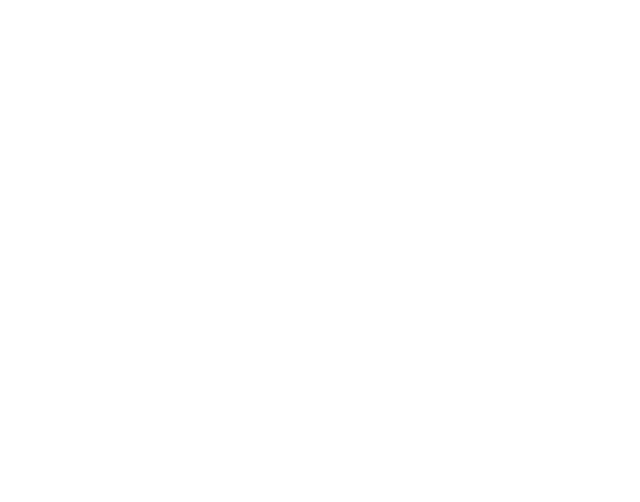
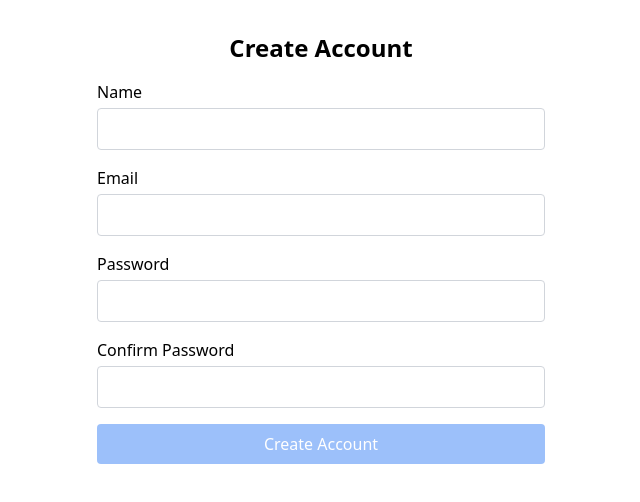
Before and after one commit to nathangtg/appetite-ui-angular, an Angular app: page /auth/register in a window 1280 px wide. Before the commit this address led to /. Shown: the top 502 px of the page, without its empty margins (319-959 px from the left). Built offline with nearby package versions, Linux system fonts and the light colour scheme.

Commit message:
Created the Sign-up page with Account Service

```diff
--- a/src/app/app.routes.ts
+++ b/src/app/app.routes.ts
@@ -1,6 +1,8 @@
 import { Routes } from '@angular/router';
 import { LoginComponent } from './pages/login/login.component';
+import { RegisterComponent } from './pages/register/register.component';
 
 export const routes: Routes = [
   { path: 'auth/login', component: LoginComponent, pathMatch: 'full' },
+  { path: 'auth/register', component: RegisterComponent, pathMatch: 'full' },
 ];
--- /dev/null
+++ b/src/app/pages/register/register.component.html
@@ -0,0 +1,59 @@
+<div class="max-w-md mx-auto mt-8">
+  <h2 class="text-2xl font-semibold mb-4 text-center">Create Account</h2>
+  <form (ngSubmit)="onSubmit()" #createForm="ngForm" class="space-y-4">
+    <div>
+      <label for="name" class="block mb-1">Name</label>
+      <input
+        type="text"
+        id="name"
+        name="name"
+        [(ngModel)]="registerData.name"
+        required
+        class="w-full px-4 py-2 rounded border border-gray-300 focus:outline-none focus:border-blue-500"
+      />
+    </div>
+    <div>
+      <label for="email" class="block mb-1">Email</label>
+      <input
+        type="email"
+        id="email"
+        name="email"
+        [(ngModel)]="registerData.email"
+        required
+        class="w-full px-4 py-2 rounded border border-gray-300 focus:outline-none focus:border-blue-500"
+      />
+    </div>
+    <div>
+      <label for="password" class="block mb-1">Password</label>
+      <input
+        type="password"
+        id="password"
+        name="password"
+        [(ngModel)]="registerData.password"
+        required
+        class="w-full px-4 py-2 rounded border border-gray-300 focus:outline-none focus:border-blue-500"
+      />
+    </div>
+    <div>
+      <label for="confirmPassword" class="block mb-1">Confirm Password</label>
+      <input
+        type="password"
+        id="password_confirmation"
+        name="password_confirmation"
+        [(ngModel)]="registerData.password_confirmation"
+        required
+        class="w-full px-4 py-2 rounded border border-gray-300 focus:outline-none focus:border-blue-500"
+      />
+      <div *ngIf="registrationError" class="text-red-500">
+        {{ registrationError }}
+      </div>
+    </div>
+    <button
+      type="submit"
+      [disabled]="!createForm.form.valid || isLoading"
+      class="w-full bg-blue-500 text-white py-2 px-4 rounded disabled:opacity-50 disabled:pointer-events-none"
+    >
+      Create Account
+    </button>
+  </form>
+</div>
--- /dev/null
+++ b/src/app/pages/register/register.component.ts
@@ -0,0 +1,62 @@
+import { AccountService } from './../../services/account.service';
+import { Component } from '@angular/core';
+import { FormsModule } from '@angular/forms';
+import { HttpClientModule, HttpErrorResponse } from '@angular/common/http';
+import { CommonModule } from '@angular/common';
+
+@Component({
+  selector: 'app-register',
+  standalone: true,
+  imports: [FormsModule, HttpClientModule, CommonModule],
+  templateUrl: './register.component.html',
+  styleUrl: './register.component.css',
+})
+export class RegisterComponent {
+  registerData = {
+    name: '',
+    email: '',
+    password: '',
+    password_confirmation: '',
+  };
+
+  registerResponse = {
+    token: '',
+  };
+
+  registerError: string = '';
+
+  confirmPassword: string = '';
+  passwordsMismatch: boolean = false;
+  registrationError: string = '';
+  isLoading: boolean = false;
+
+  constructor(private AccountService: AccountService) {}
+
+  onSubmit() {
+    this.isLoading = true;
+    this.AccountService.onSignup(this.registerData).subscribe(
+      (response: any) => {
+        console.log('Registration successful:', response);
+        this.registerResponse = response;
+        localStorage.setItem('token', this.registerResponse.token);
+        this.isLoading = false;
+      },
+      (error: HttpErrorResponse) => {
+        console.error('Error during registration:', error);
+        if (error.status === 422) {
+          // Check if the error message indicates email already registered
+          if (error.error && error.error.errors && error.error.errors.email) {
+            this.registrationError = error.error.errors.email[0]; // Set the error message
+          } else {
+            this.registrationError =
+              'An error occurred during registration. Please try again.';
+          }
+        } else {
+          this.registrationError =
+            'An error occurred during registration. Please try again later.';
+        }
+        this.isLoading = false;
+      }
+    );
+  }
+}
--- a/src/app/services/account.service.ts
+++ b/src/app/services/account.service.ts
@@ -14,4 +14,9 @@
     const url = `${this.apiUrl}/auth/login`;
     return this.http.post(url, loginData);
   }
+
+  onSignup(registerData: any) {
+    const url = `${this.apiUrl}/auth/register`;
+    return this.http.post(url, registerData);
+  }
 }
```
Also changed, not shown: src/app/pages/register/register.component.css (added), 1 other file (tests, documents, lock files or other folders).
